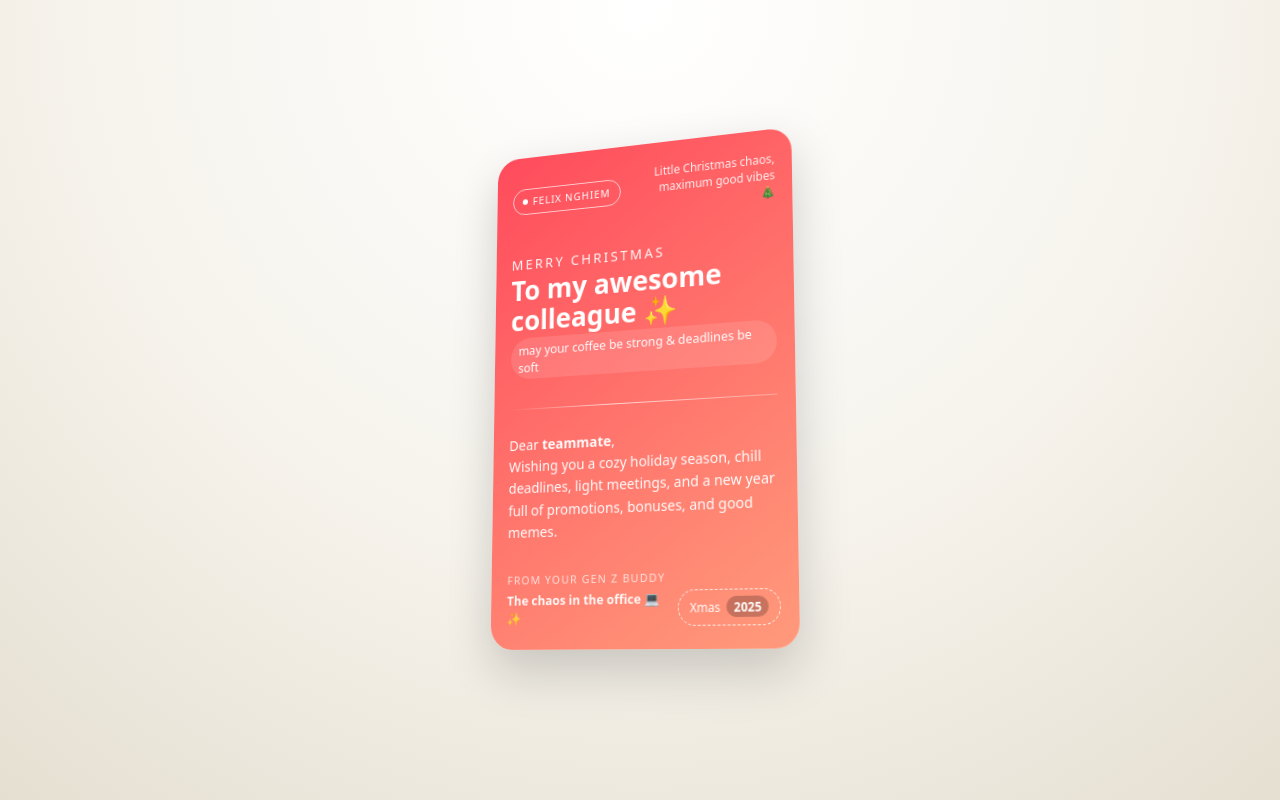
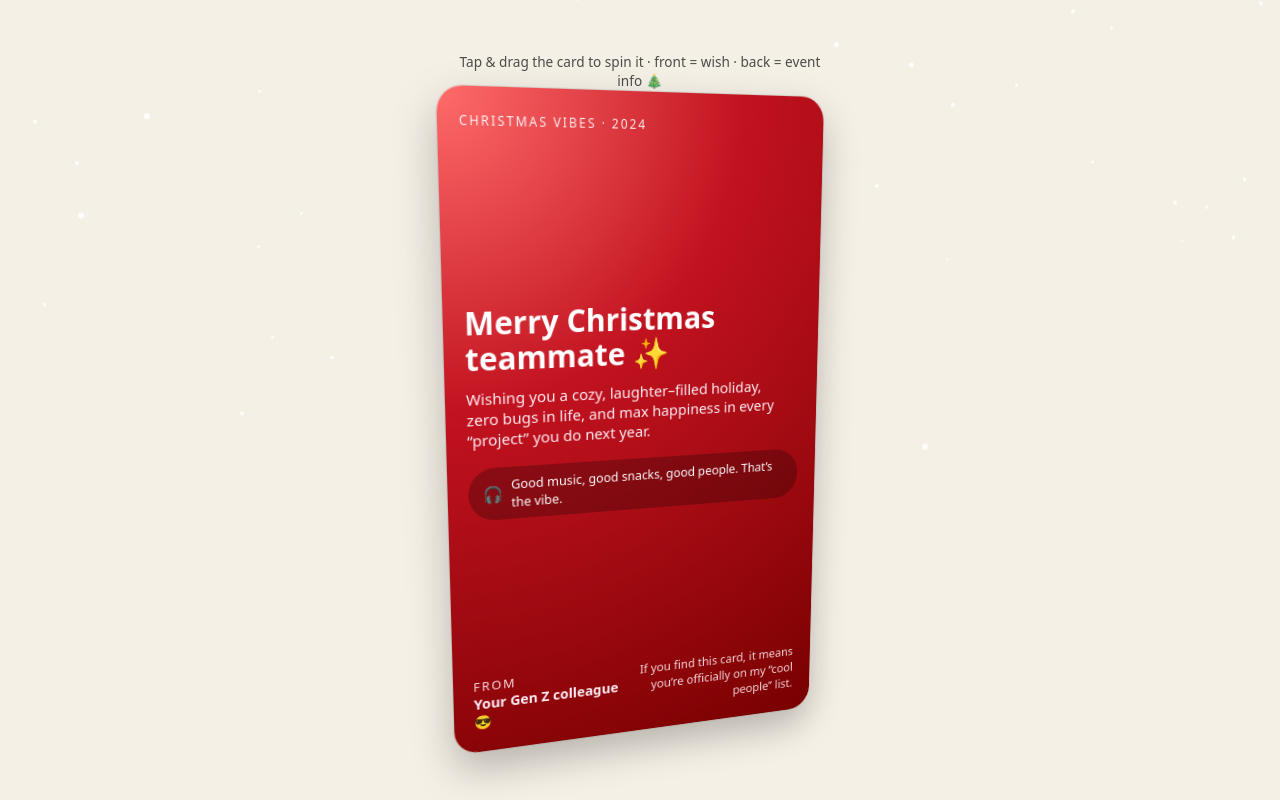
Before and after one commit to Khanhdinh349/khanhdinh349.github.io, a plain HTML site: page index.html in a window 1280 px wide. Drawn offline with Linux system fonts and the light colour scheme.

Commit message:
Update index.html

```diff
--- a/index.html
+++ b/index.html
@@ -2,19 +2,16 @@
 <html lang="en">
 <head>
   <meta charset="UTF-8" />
+  <title>NFC Christmas Card</title>
   <meta name="viewport" content="width=device-width, initial-scale=1.0" />
-  <title>NFC Christmas Card – Gen Z Edition</title>
   <style>
-    /* ===== Global layout ===== */
     :root {
-      --bg-cloud-dancer: #f6f3ec; /* approximate Pantone Cloud Dancer 11-4201 */
-      --card-w: min(80vw, 320px);
-      --card-h: calc(var(--card-w) * 1.6);
-      --red: #ff4b5c;
-      --green: #1fbf6b;
-      --dark: #141414;
-      --shadow-soft: 0 20px 50px rgba(0, 0, 0, 0.18);
-      --radius-xl: 24px;
+      --bg-cloud-dancer: #f5f0e6;
+      --card-red: #d3203b;
+      --card-green: #0b8746;
+      --card-gold: #ffd26f;
+      --text-light: #ffffff;
+      --text-soft: #ffeef5;
     }
 
     * {
@@ -24,49 +21,38 @@
     }
 
     body {
-      font-family: system-ui, -apple-system, BlinkMacSystemFont, "SF Pro Text",
-        "Segoe UI", sans-serif;
       min-height: 100vh;
-      background: radial-gradient(circle at top, #ffffff 0, var(--bg-cloud-dancer) 55%, #e5dfd1 100%);
+      background: var(--bg-cloud-dancer);
       display: flex;
       align-items: center;
       justify-content: center;
-      color: var(--dark);
-      -webkit-font-smoothing: antialiased;
-      touch-action: none;
+      font-family: system-ui, -apple-system, BlinkMacSystemFont, "Segoe UI",
+        sans-serif;
+      color: #222;
+      overflow: hidden;
+    }
+
+    .wrapper {
+      position: relative;
+      width: 100%;
+      max-width: 420px;
+      padding: 24px 16px;
+    }
+
+    .hint {
+      text-align: center;
+      font-size: 0.85rem;
+      margin-bottom: 12px;
+      opacity: 0.8;
     }
 
     .scene {
       width: 100%;
-      max-width: 420px;
-      display: flex;
-      flex-direction: column;
-      align-items: center;
-      gap: 1.25rem;
-      padding: 1.5rem 1rem;
-    }
-
-    .hint {
-      font-size: 0.85rem;
-      text-align: center;
-      opacity: 0.7;
-      line-height: 1.4;
-    }
-
-    .hint span {
-      font-weight: 600;
-    }
-
-    /* ===== 3D card container ===== */
-    .card-wrapper {
-      width: var(--card-w);
-      height: var(--card-h);
-      perspective: 1600px;
-      cursor: grab;
-    }
-
-    .card-wrapper:active {
-      cursor: grabbing;
+      aspect-ratio: 3 / 5;
+      max-height: 650px;
+      margin: 0 auto;
+      perspective: 1200px;
+      touch-action: none; /* để drag mượt trên mobile */
     }
 
     .card {
@@ -74,410 +60,383 @@
       height: 100%;
       position: relative;
       transform-style: preserve-3d;
-      transition: transform 0.35s cubic-bezier(0.22, 0.61, 0.36, 1);
-      box-shadow: var(--shadow-soft);
-      border-radius: var(--radius-xl);
-      background: transparent;
+      transition: transform 0.15s ease-out;
+      cursor: grab;
+    }
+
+    .card:active {
+      cursor: grabbing;
     }
 
     .card-face {
       position: absolute;
       inset: 0;
-      border-radius: var(--radius-xl);
+      border-radius: 24px;
+      padding: 22px 20px;
       backface-visibility: hidden;
-      overflow: hidden;
       display: flex;
       flex-direction: column;
       justify-content: space-between;
+      box-shadow:
+        0 18px 40px rgba(0, 0, 0, 0.25),
+        0 0 0 1px rgba(0, 0, 0, 0.08);
     }
 
-    /* ===== Front design ===== */
-    .card-face.front {
-      background: linear-gradient(145deg, var(--red), #ff9a7b);
-      color: #ffffff;
-      padding: 1.4rem 1.1rem;
+    /* MẶT TRƯỚC */
+    .card-front {
+      background: radial-gradient(circle at top left, #ff6b6b 0%, #c1121f 40%, #780000 100%);
+      color: var(--text-light);
     }
 
-    .card-header {
-      display: flex;
-      align-items: center;
-      justify-content: space-between;
-      gap: 0.75rem;
+    .front-top-tag {
+      font-size: 0.75rem;
+      letter-spacing: 0.16em;
+      text-transform: uppercase;
+      opacity: 0.9;
     }
 
-    .chip {
-      font-size: 0.7rem;
-      text-transform: uppercase;
-      letter-spacing: 0.08em;
-      padding: 0.35rem 0.65rem;
-      border-radius: 999px;
-      border: 1px solid rgba(255, 255, 255, 0.7);
+    .front-main {
+      margin-top: 20px;
+    }
+
+    .front-greeting {
+      font-size: 1.9rem;
+      line-height: 1.1;
+      font-weight: 800;
+    }
+
+    .front-greeting span {
+      display: inline-block;
+    }
+
+    .front-sub {
+      margin-top: 12px;
+      font-size: 0.95rem;
+      max-width: 20rem;
+      color: var(--text-soft);
+    }
+
+    .front-pill {
+      margin-top: 18px;
       display: inline-flex;
       align-items: center;
-      gap: 0.35rem;
-    }
-
-    .chip-dot {
-      width: 6px;
-      height: 6px;
+      gap: 8px;
+      padding: 8px 14px;
       border-radius: 999px;
-      background: #ffffff;
-    }
-
-    .tagline {
-      font-size: 0.75rem;
-      text-align: right;
-      opacity: 0.9;
-      max-width: 8rem;
-    }
-
-    .title-block {
-      margin-top: 1.2rem;
-    }
-
-    .title-line-1 {
-      font-size: 0.9rem;
-      text-transform: uppercase;
-      letter-spacing: 0.18em;
-      opacity: 0.95;
-    }
-
-    .title-line-2 {
-      font-size: 1.8rem;
-      font-weight: 800;
-      line-height: 1.1;
-      margin-top: 0.15rem;
-    }
-
-    .title-highlight {
-      display: inline-block;
-      padding: 0.2rem 0.55rem;
-      border-radius: 999px;
-      background: rgba(255, 255, 255, 0.12);
-      backdrop-filter: blur(6px);
-      margin-top: 0.25rem;
+      background: rgba(0, 0, 0, 0.25);
       font-size: 0.8rem;
     }
 
-    .divider {
-      margin: 1.1rem 0 0.8rem;
-      height: 1px;
-      width: 100%;
-      background: linear-gradient(
-        90deg,
-        rgba(255, 255, 255, 0) 0%,
-        rgba(255, 255, 255, 0.7) 40%,
-        rgba(255, 255, 255, 0.3) 100%
-      );
+    .front-pill-emoji {
+      font-size: 1rem;
     }
 
-    .message {
-      font-size: 0.9rem;
-      line-height: 1.55;
-      opacity: 0.98;
-    }
-
-    .message b {
-      font-weight: 700;
-    }
-
-    .bottom-row {
+    .front-bottom {
       display: flex;
+      justify-content: space-between;
       align-items: flex-end;
-      justify-content: space-between;
-      gap: 0.75rem;
-      margin-top: 1rem;
-    }
-
-    .from-block {
+      gap: 8px;
+      margin-top: 18px;
       font-size: 0.8rem;
-      opacity: 0.95;
+      color: #ffeef5;
     }
 
     .from-label {
-      font-size: 0.7rem;
       text-transform: uppercase;
-      letter-spacing: 0.12em;
-      opacity: 0.8;
+      letter-spacing: 0.14em;
+      opacity: 0.9;
     }
 
     .from-name {
       font-weight: 600;
-      margin-top: 0.2rem;
+      font-size: 0.9rem;
     }
 
-    .year-badge {
-      padding: 0.4rem 0.7rem;
-      border-radius: 999px;
-      border: 1px dashed rgba(255, 255, 255, 0.8);
-      font-size: 0.75rem;
-      display: inline-flex;
-      align-items: center;
-      gap: 0.4rem;
+    .mini-note {
+      text-align: right;
+      max-width: 11rem;
+      opacity: 0.9;
     }
 
-    .year-pill {
-      padding: 0.1rem 0.45rem;
-      border-radius: 999px;
-      background: rgba(0, 0, 0, 0.22);
+    /* MẶT SAU */
+    .card-back {
+      background: linear-gradient(145deg, #0b8746, #065731);
+      color: var(--text-light);
+      transform: rotateY(180deg);
+    }
+
+    .back-header-tag {
+      font-size: 0.8rem;
+      letter-spacing: 0.14em;
+      text-transform: uppercase;
+      opacity: 0.9;
+    }
+
+    .back-title {
+      margin-top: 14px;
+      font-size: 1.4rem;
+      font-weight: 800;
+      line-height: 1.2;
+    }
+
+    .back-tagline {
+      margin-top: 8px;
+      font-size: 0.95rem;
+      color: #e5fff2;
+    }
+
+    .event-info {
+      margin-top: 18px;
+      padding: 12px;
+      border-radius: 16px;
+      background: rgba(0, 0, 0, 0.25);
+      font-size: 0.9rem;
+      display: flex;
+      flex-direction: column;
+      gap: 6px;
+    }
+
+    .event-info p {
+      display: flex;
+      align-items: center;
+      gap: 6px;
+    }
+
+    .event-info span.icon {
+      font-size: 1rem;
+    }
+
+    .event-info strong {
       font-weight: 600;
     }
 
-    /* ===== Back design ===== */
-    .card-face.back {
-      background: linear-gradient(145deg, #ffffff, #f5f9f7);
-      color: var(--dark);
-      transform: rotateY(180deg);
-      padding: 1.4rem 1.1rem;
-      border: 1px solid rgba(0, 0, 0, 0.06);
-    }
-
-    .back-header {
-      display: flex;
-      justify-content: space-between;
-      align-items: center;
-      gap: 0.5rem;
-    }
-
-    .back-label {
-      font-size: 0.75rem;
-      text-transform: uppercase;
-      letter-spacing: 0.16em;
-      opacity: 0.7;
-    }
-
-    .pill-green {
-      padding: 0.3rem 0.7rem;
-      border-radius: 999px;
-      background: rgba(31, 191, 107, 0.08);
-      border: 1px solid rgba(31, 191, 107, 0.4);
-      font-size: 0.75rem;
-      font-weight: 500;
-      display: inline-flex;
-      align-items: center;
-      gap: 0.3rem;
-    }
-
-    .pill-dot {
-      width: 7px;
-      height: 7px;
-      border-radius: 999px;
-      background: var(--green);
-    }
-
-    .back-body {
-      margin-top: 1rem;
-      font-size: 0.85rem;
-      line-height: 1.6;
-    }
-
-    .back-body p + p {
-      margin-top: 0.6rem;
+    .back-note {
+      margin-top: 16px;
+      font-size: 0.9rem;
+      color: #f5fff9;
     }
 
     .back-footer {
       margin-top: auto;
+      font-size: 0.8rem;
+      opacity: 0.9;
       display: flex;
       justify-content: space-between;
+      gap: 10px;
       align-items: flex-end;
-      gap: 0.75rem;
     }
 
-    .qr-placeholder {
-      width: 76px;
-      height: 76px;
-      border-radius: 18px;
-      border: 1px dashed rgba(0, 0, 0, 0.25);
-      display: flex;
-      align-items: center;
-      justify-content: center;
-      font-size: 0.7rem;
-      text-align: center;
-      padding: 0.4rem;
-      opacity: 0.7;
+    .back-footer span {
+      max-width: 9rem;
+      text-align: right;
     }
 
-    .back-meta {
-      text-align: right;
-      font-size: 0.75rem;
-      opacity: 0.8;
+    /* TUYẾT RƠI */
+    #snow-layer {
+      position: fixed;
+      inset: 0;
+      pointer-events: none;
+      overflow: hidden;
+      z-index: -1;
     }
 
-    .back-meta strong {
-      display: block;
-      font-size: 0.8rem;
-      opacity: 1;
+    .snowflake {
+      position: fixed;
+      top: -10px;
+      border-radius: 50%;
+      opacity: 0.9;
+      filter: blur(0.4px);
+      animation-name: fall;
+      animation-timing-function: linear;
+      animation-iteration-count: infinite;
     }
 
-    /* ===== Small screens tweaks ===== */
+    @keyframes fall {
+      0% {
+        transform: translate3d(0, -10px, 0);
+      }
+      100% {
+        transform: translate3d(0, 110vh, 0);
+      }
+    }
+
     @media (max-width: 480px) {
-      .scene {
-        padding: 1.25rem 0.75rem;
+      .wrapper {
+        padding: 20px 12px;
       }
-      .card-face.front,
-      .card-face.back {
-        padding: 1.2rem 0.9rem;
+      .card-face {
+        border-radius: 20px;
+        padding: 20px 18px;
       }
-      .title-line-2 {
-        font-size: 1.6rem;
-      }
-      .message {
-        font-size: 0.85rem;
+      .front-greeting {
+        font-size: 1.7rem;
       }
     }
   </style>
 </head>
 <body>
-  <div class="scene">
-    <div class="card-wrapper" id="cardWrapper">
-      <div class="card" id="card">
-        <!-- FRONT -->
-        <div class="card-face front">
-          <div class="card-header">
-            <div class="chip">
-              <span class="chip-dot"></span>
-              Felix Nghiem
-            </div>
-            <div class="tagline">
-              Little Christmas chaos, maximum good vibes 🎄
+  <div id="snow-layer"></div>
+
+  <div class="wrapper">
+    <p class="hint">
+      Tap & drag the card to spin it · front = wish · back = event info 🎄
+    </p>
+
+    <div class="scene" id="scene">
+      <div class="card" id="card3d">
+        <!-- FRONT FACE -->
+        <div class="card-face card-front">
+          <div class="front-top-tag">
+            CHRISTMAS VIBES · 2024
+          </div>
+
+          <div class="front-main">
+            <h1 class="front-greeting">
+              <span>Merry</span> <span>Christmas</span> <span>teammate ✨</span>
+            </h1>
+            <p class="front-sub">
+              Wishing you a cozy, laughter–filled holiday, zero bugs in life,
+              and max happiness in every “project” you do next year.
+            </p>
+
+            <div class="front-pill">
+              <span class="front-pill-emoji">🎧</span>
+              <span>Good music, good snacks, good people. That’s the vibe.</span>
             </div>
           </div>
 
-          <div class="title-block">
-            <div class="title-line-1">Merry Christmas</div>
-            <div class="title-line-2">To my awesome colleague ✨</div>
-            <div class="title-highlight">
-              may your coffee be strong & deadlines be soft
+          <div class="front-bottom">
+            <div>
+              <div class="from-label">from</div>
+              <div class="from-name">Your Gen Z colleague 😎</div>
             </div>
-          </div>
-
-          <div class="divider"></div>
-
-          <div class="message">
-            Dear <b>teammate</b>,<br />
-            Wishing you a cozy holiday season, chill deadlines, light meetings,
-            and a new year full of promotions, bonuses, and good memes.
-          </div>
-
-          <div class="bottom-row">
-            <div class="from-block">
-              <div class="from-label">from your gen z buddy</div>
-              <div class="from-name">The chaos in the office 💻✨</div>
-            </div>
-            <div class="year-badge">
-              Xmas <span class="year-pill">2025</span>
+            <div class="mini-note">
+              If you find this card, it means you’re officially on my “cool people” list.
             </div>
           </div>
         </div>
 
-        <!-- BACK -->
-        <div class="card-face back">
-          <div class="back-header">
-            <div class="back-label">tiny note from me</div>
-            <div class="pill-green">
-              <span class="pill-dot"></span>
-              office bestie mode: on
+        <!-- BACK FACE (FUN VERSION) -->
+        <div class="card-face card-back">
+          <div>
+            <div class="back-header-tag">
+              EVENT DETAILS · SECRET FUN
             </div>
-          </div>
+            <h2 class="back-title">
+              Office Christmas Night 🌟
+            </h2>
+            <p class="back-tagline">
+              Nothing fancy. Just us, some snacks, random jokes and a lot of
+              “wait, what?!” moments.
+            </p>
 
-          <div class="back-body">
-            <p>
-              Thank you for surviving meetings, endless messages, and random
-              chaos with me this year. You made work fun, not just “work”.
-            </p>
-            <p>
-              <!-- If you are seeing this via NFC + AR, just know: you’re officially
-              part of my favorite people at the office. No refunds. 😌 -->
+            <div class="event-info">
+              <p>
+                <span class="icon">🕕</span>
+                <span><strong>Time:</strong> 6:00 PM · 19/12</span>
+              </p>
+              <p>
+                <span class="icon">📍</span>
+                <span><strong>Place:</strong> Our office — Christmas corner 🎄</span>
+              </p>
+            </div>
+
+            <p class="back-note">
+              Come as you are — but if you add a little red, green or sparkle,
+              the Christmas spirit will secretly level you up +10 cool points.
             </p>
           </div>
 
           <div class="back-footer">
-            <div class="qr-placeholder">
-              scan / tap<br />
-              for extra chaos
-            </div>
-            <div class="back-meta">
-              <strong>See you next year</strong>
-              same office, new stories<br />
-              same drama, better playlist 🎧
-            </div>
+            <span>
+              Warning: high chance of inside jokes that only make sense to our team.
+            </span>
+            <span>
+              P.S. If you see someone smiling at their NFC keychain… that’s normal. 😏
+            </span>
           </div>
         </div>
       </div>
     </div>
-
-    <p class="hint">
-      <!-- <span>Tip:</span> drag horizontally to spin 360°, drag vertically to tilt. -->
-      <!-- Works on both phone and laptop. -->
-    </p>
   </div>
 
   <script>
-    // ===== 3D drag-to-rotate logic =====
-    const card = document.getElementById("card");
-    const wrapper = document.getElementById("cardWrapper");
+    // 3D DRAG ROTATION
+    const card = document.getElementById("card3d");
+    const scene = document.getElementById("scene");
 
     let isDragging = false;
     let startX = 0;
     let startY = 0;
-    let currentRotX = 10; // a slight tilt for aesthetics
-    let currentRotY = -20; // starting angle
-    let lastRotX = currentRotX;
-    let lastRotY = currentRotY;
-
-    // Initial transform
-    updateTransform();
+    let currentRotX = -10;
+    let currentRotY = 18;
 
     function updateTransform() {
       card.style.transform = `rotateX(${currentRotX}deg) rotateY(${currentRotY}deg)`;
     }
 
-    function pointerDown(e) {
+    updateTransform();
+
+    function onPointerDown(e) {
       isDragging = true;
-      const point = getPoint(e);
-      startX = point.x;
-      startY = point.y;
-      lastRotX = currentRotX;
-      lastRotY = currentRotY;
+      const point = e.touches ? e.touches[0] : e;
+      startX = point.clientX;
+      startY = point.clientY;
     }
 
-    function pointerMove(e) {
+    function onPointerMove(e) {
       if (!isDragging) return;
-      const point = getPoint(e);
-      const deltaX = point.x - startX;
-      const deltaY = point.y - startY;
+      const point = e.touches ? e.touches[0] : e;
+      const dx = point.clientX - startX;
+      const dy = point.clientY - startY;
 
-      // RotateY: horizontal drag → full 360 rotation
-      currentRotY = lastRotY + deltaX * 0.4;
+      currentRotY += dx * 0.25;
+      currentRotX -= dy * 0.25;
 
-      // RotateX: vertical drag → limited tilt so it doesn’t flip weirdly
-      currentRotX = lastRotX - deltaY * 0.35;
-      if (currentRotX > 70) currentRotX = 70;
-      if (currentRotX < -70) currentRotX = -70;
+      // giới hạn xoay dọc một chút cho đỡ chóng mặt
+      currentRotX = Math.max(-70, Math.min(70, currentRotX));
 
+      startX = point.clientX;
+      startY = point.clientY;
       updateTransform();
     }
 
-    function pointerUp() {
+    function onPointerUp() {
       isDragging = false;
     }
 
-    function getPoint(e) {
-      if (e.touches && e.touches[0]) {
-        return { x: e.touches[0].clientX, y: e.touches[0].clientY };
-      }
-      return { x: e.clientX, y: e.clientY };
+    scene.addEventListener("mousedown", onPointerDown);
+    window.addEventListener("mousemove", onPointerMove);
+    window.addEventListener("mouseup", onPointerUp);
+
+    scene.addEventListener("touchstart", onPointerDown, { passive: true });
+    window.addEventListener("touchmove", onPointerMove, { passive: true });
+    window.addEventListener("touchend", onPointerUp);
+
+    // RANDOM SNOW
+    const snowLayer = document.getElementById("snow-layer");
+
+    function createSnowflake() {
+      const flake = document.createElement("div");
+      const size = Math.random() * 4 + 2; // 2–6px
+      const left = Math.random() * 100; // viewport width %
+      const duration = Math.random() * 10 + 8; // 8–18s
+      const delay = Math.random() * 10; // 0–10s
+
+      flake.className = "snowflake";
+      flake.style.width = `${size}px`;
+      flake.style.height = `${size}px`;
+      flake.style.left = `${left}vw`;
+      flake.style.background = "rgba(255, 255, 255, 0.95)";
+      flake.style.animationDuration = `${duration}s`;
+      flake.style.animationDelay = `${delay}s`;
+
+      snowLayer.appendChild(flake);
     }
 
-    // Mouse events
-    wrapper.addEventListener("mousedown", pointerDown);
-    window.addEventListener("mousemove", pointerMove);
-    window.addEventListener("mouseup", pointerUp);
-
-    // Touch events
-    wrapper.addEventListener("touchstart", pointerDown, { passive: true });
-    window.addEventListener("touchmove", pointerMove, { passive: false });
-    window.addEventListener("touchend", pointerUp);
+    for (let i = 0; i < 80; i++) {
+      createSnowflake();
+    }
   </script>
 </body>
 </html>
```
